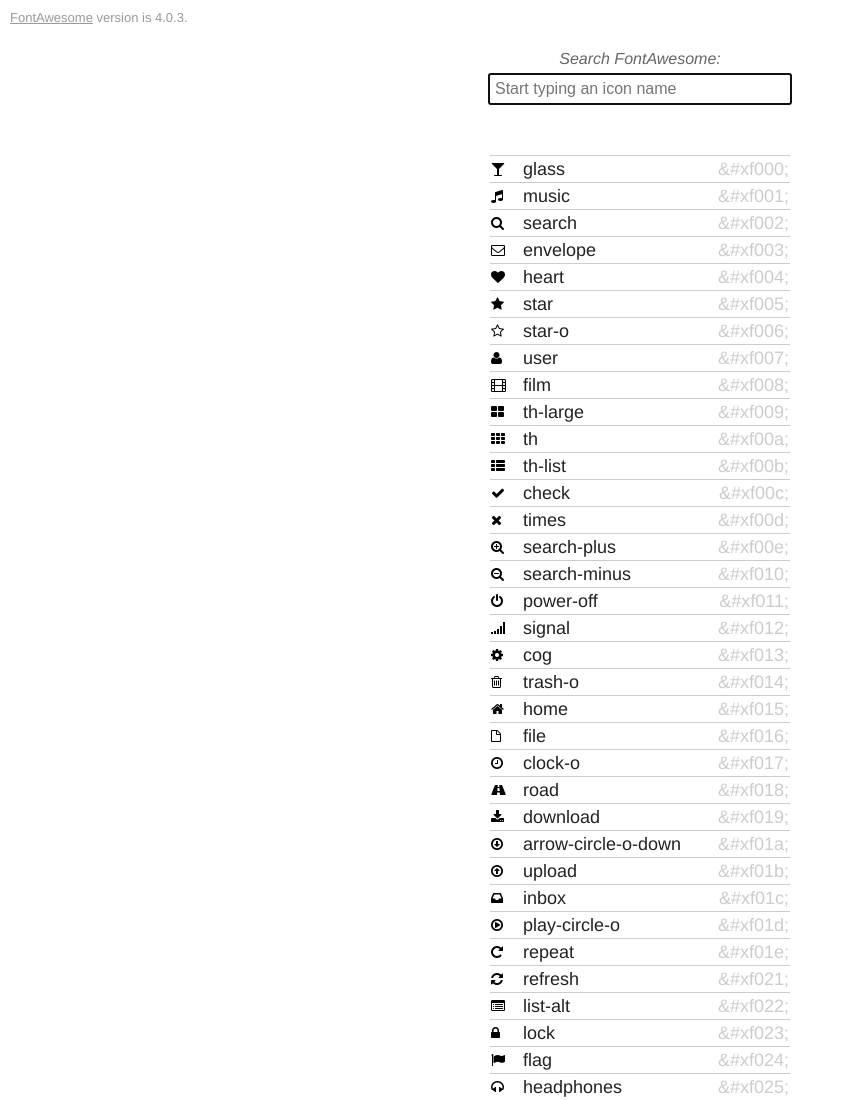
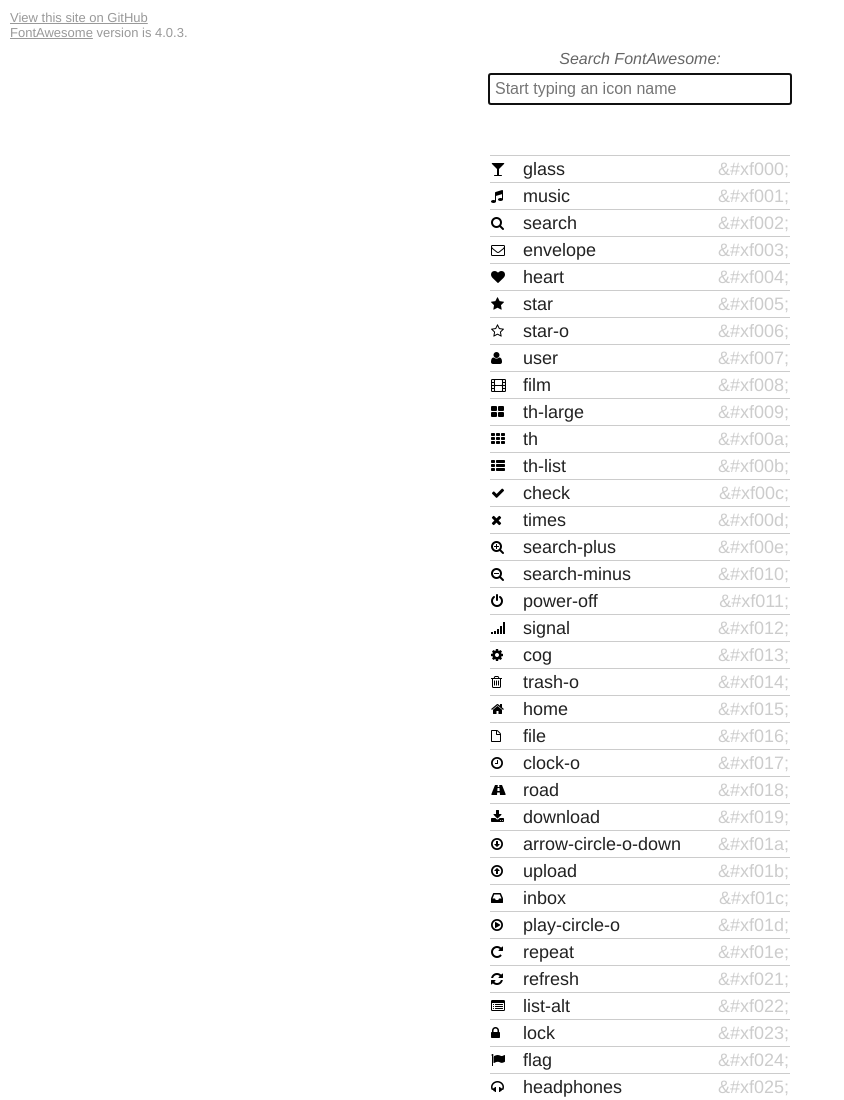
Before and after one commit to mniebling/FontAwesomeSearch, a plain HTML site: page index.html in a window 1280 px wide. Shown: the top 1100 px of the page, without its empty margins (0-844 px from the left). Drawn offline with nearby package versions, Linux system fonts and the light colour scheme.

Commit message:
Add link to GH repo
Close gh-4

```diff
--- a/index.html
+++ b/index.html
@@ -23,6 +23,7 @@
 
 	<div class="about">
 		<ul>
+			<li><a href="https://github.com/mniebling/FontAwesomeSearch">View this site on GitHub</a></li>
 			<li><a href="http://fortawesome.github.io/Font-Awesome/">FontAwesome</a> version is 4.0.3.</li>
 		</ul>
 	</div>
```
